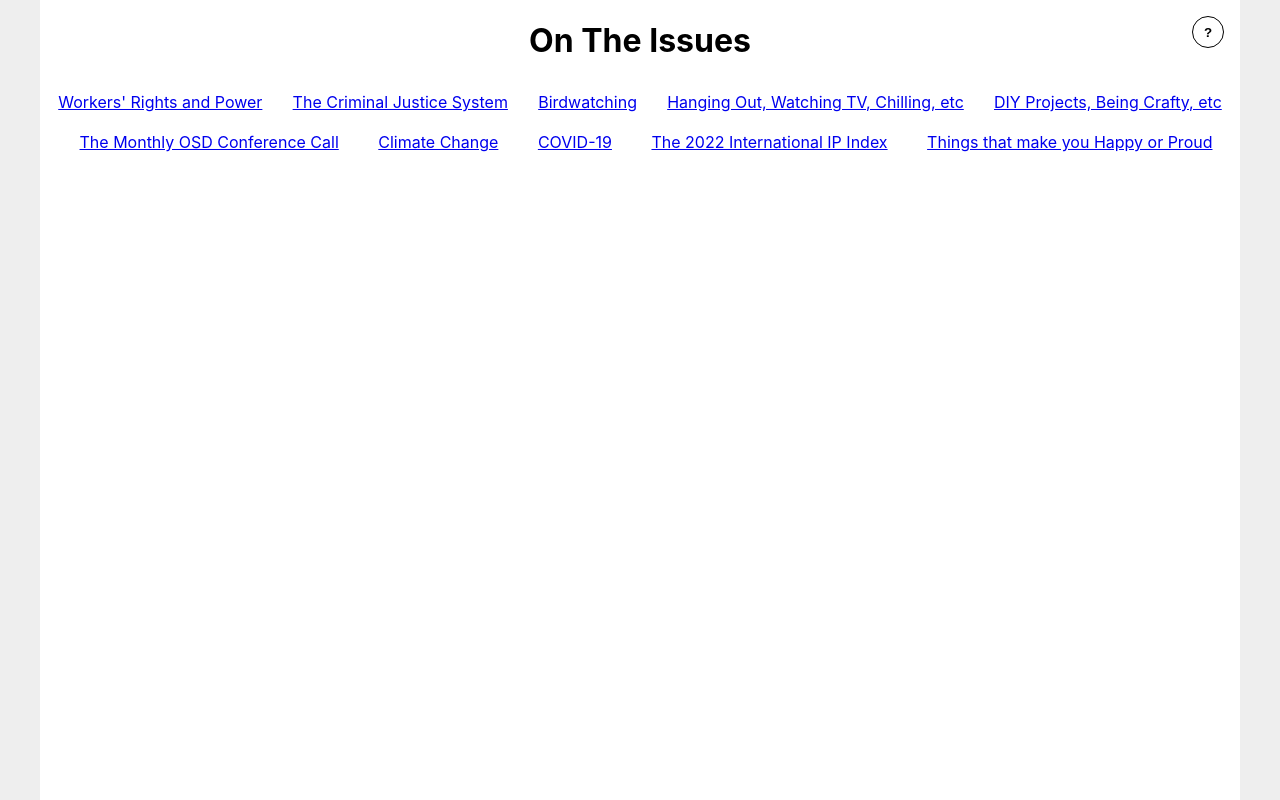
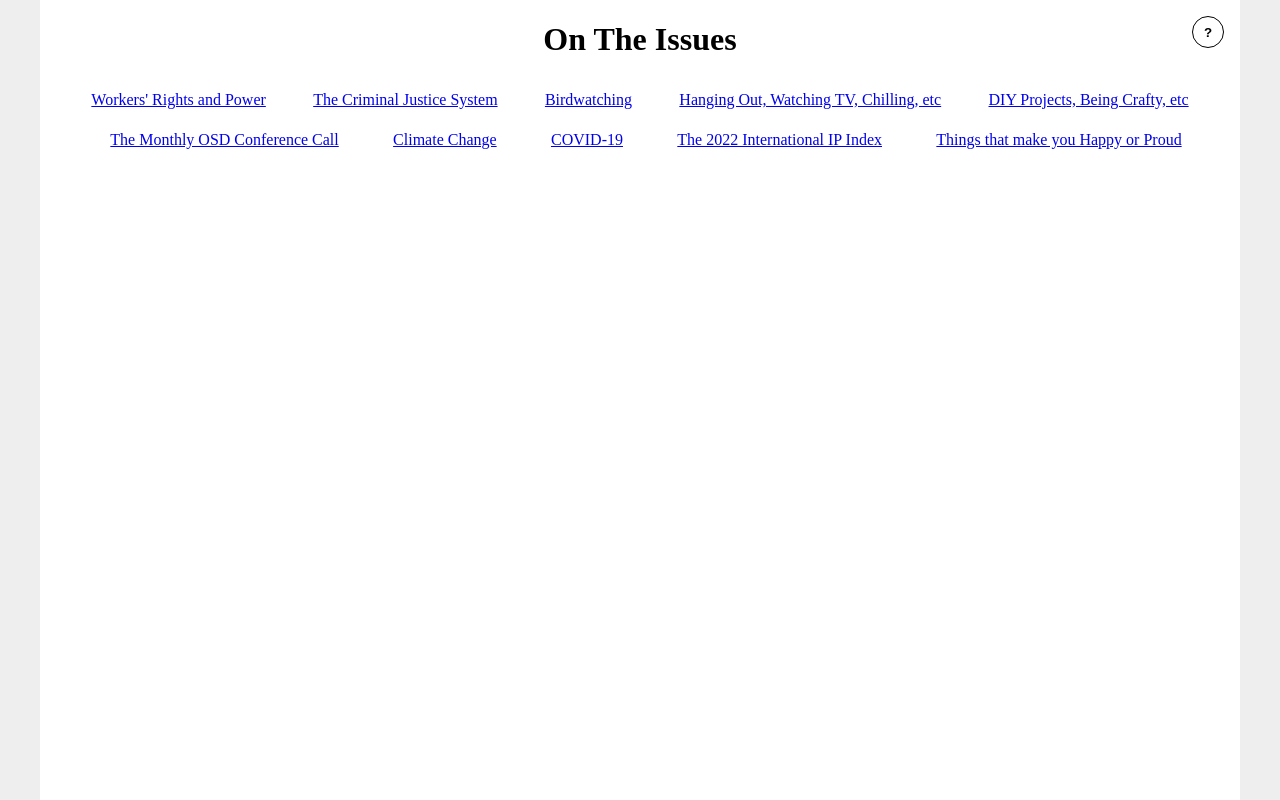
Before and after one commit to peterkhayes/on-the-issues, a React (Create React App) app: page / in a window 1280 px wide. Built offline with nearby package versions, Linux system fonts and the light colour scheme.

Commit message:
Adjust CSS

```diff
--- a/src/App.module.css
+++ b/src/App.module.css
@@ -5,6 +5,8 @@
   display: flex;
   flex-direction: column;
   position: relative;
+  font-family: serif;
+  font-weight: 500;
 }
 
 .header {
@@ -17,6 +19,7 @@
   justify-content: space-evenly;
   margin-bottom: 24px;
   line-height: 2.5;
+  padding: 0 16px;
 }
 
 .topic {
```
